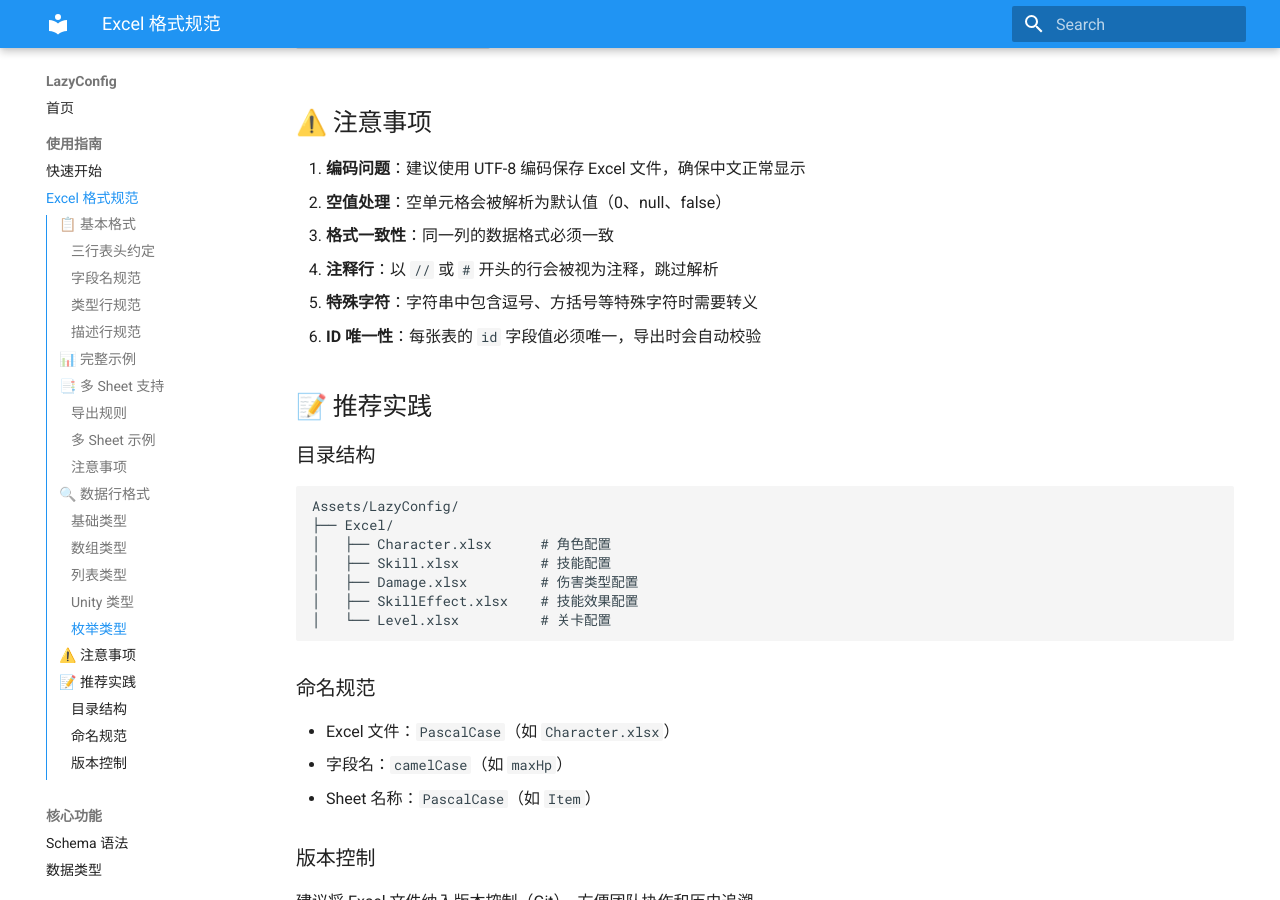
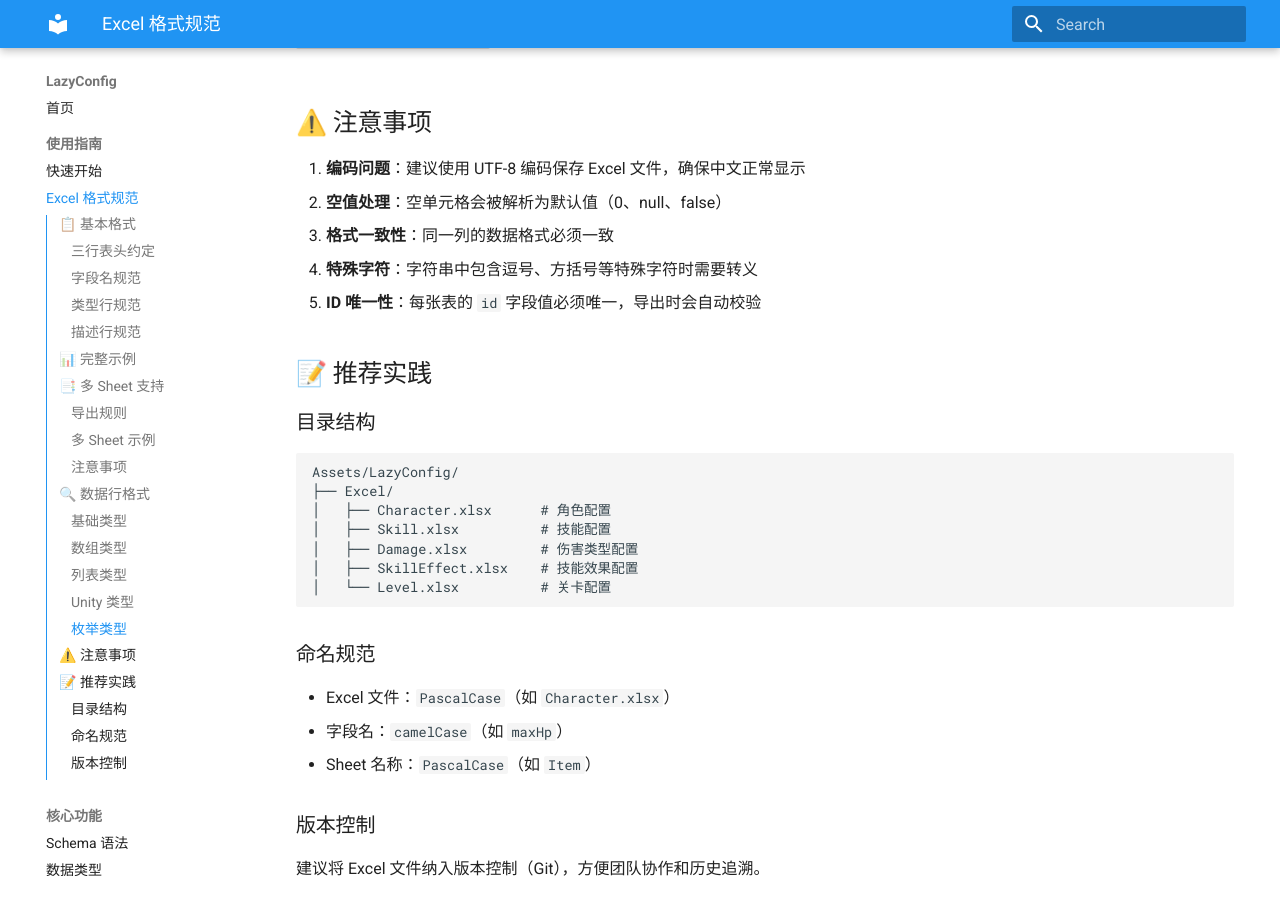
Before and after one commit to CodeWallace/LazyConfig_docs, an MkDocs documentation site: the page built from docs/excel-format.md, in a window 1280 px wide and 900 px high, scrolled down 4110 px. Built offline with MkDocs 1.6.1 and Material for MkDocs 9.7.7, drawn with Linux system fonts in a browser that asks for light colours.

Commit message:
Remove comment row feature note from docs

```diff
--- a/docs/excel-format.md
+++ b/docs/excel-format.md
@@ -127,9 +127,8 @@ LazyConfig 对 Excel 配置表有严格的格式要求，遵循这些规范可
 1. **编码问题**：建议使用 UTF-8 编码保存 Excel 文件，确保中文正常显示
 2. **空值处理**：空单元格会被解析为默认值（0、null、false）
 3. **格式一致性**：同一列的数据格式必须一致
-4. **注释行**：以 `//` 或 `#` 开头的行会被视为注释，跳过解析
-5. **特殊字符**：字符串中包含逗号、方括号等特殊字符时需要转义
-6. **ID 唯一性**：每张表的 `id` 字段值必须唯一，导出时会自动校验
+4. **特殊字符**：字符串中包含逗号、方括号等特殊字符时需要转义
+5. **ID 唯一性**：每张表的 `id` 字段值必须唯一，导出时会自动校验
 
 ## 📝 推荐实践
 
```
